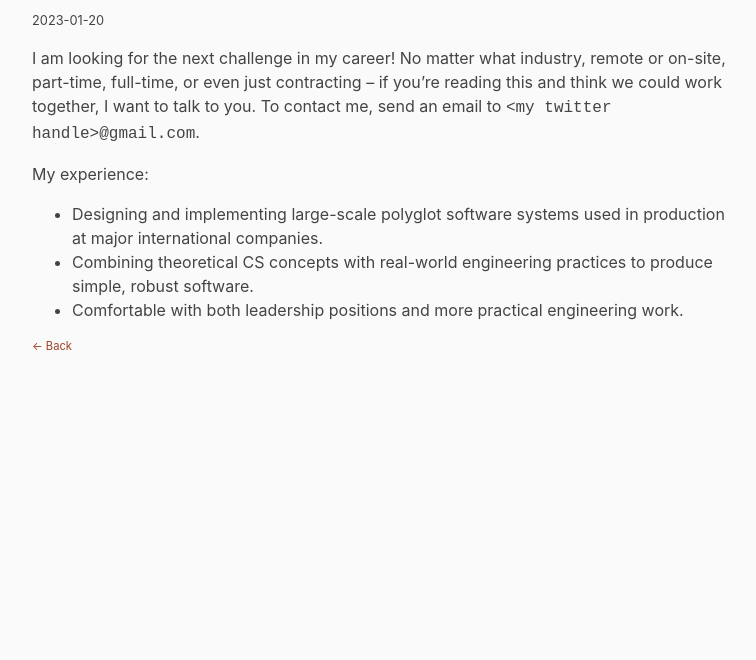
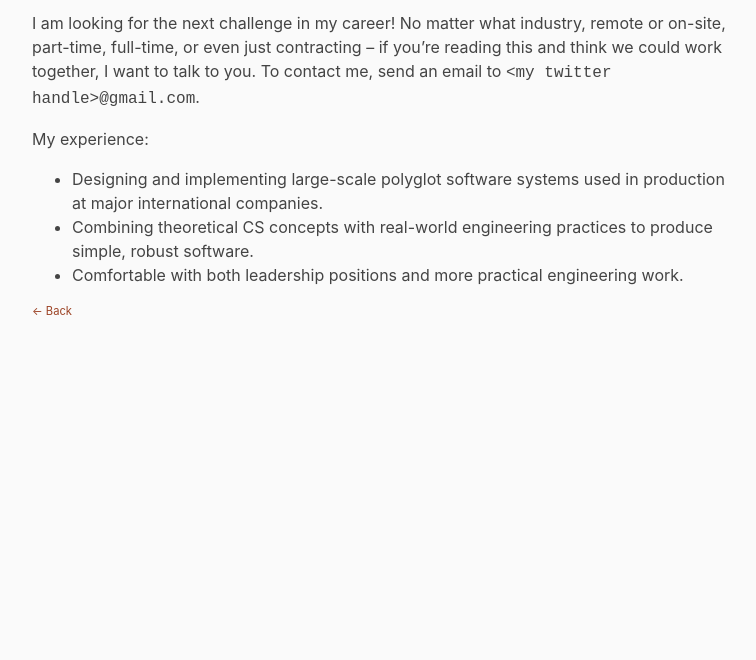
Before and after one commit to jonascarpay/jonascarpay.github.io, a plain HTML site: page hireme.html in a window 1280 px wide. Shown: the part 140-800 px from the top of the page, without its empty margins (258-1014 px from the left). Drawn offline with Linux system fonts and the light colour scheme.

Commit message:
deploy: ebf4663a097e61e43bf5bf62c4e9eb4530d34826

```diff
--- a/hireme.html
+++ b/hireme.html
@@ -6,7 +6,6 @@
   <meta name="viewport" content="width=device-width, initial-scale=1.0, user-scalable=yes" />
   <meta name="twitter:card" content="summary" />
   <meta name="twitter:creator" content="@jonascarpay" />
-  <meta name="dcterms.date" content="2023-01-20" />
   <title>I’m available for hire!</title>
   <meta property="og:title" content="I’m available for hire!" />
   <meta property="twitter:title" content="I’m available for hire!" />
@@ -27,7 +26,6 @@
 <body>
 <header id="title-block-header">
 <h1 class="title">I’m available for hire!</h1>
-<p class="date">2023-01-20</p>
 </header>
 <p>I am looking for the next challenge in my career! No matter what industry, remote or on-site, part-time, full-time, or even just contracting – if you’re reading this and think we could work together, I want to talk to you. To contact me, send an email to <code>&lt;my twitter handle&gt;@gmail.com</code>.</p>
 <p>My experience:</p>
```
